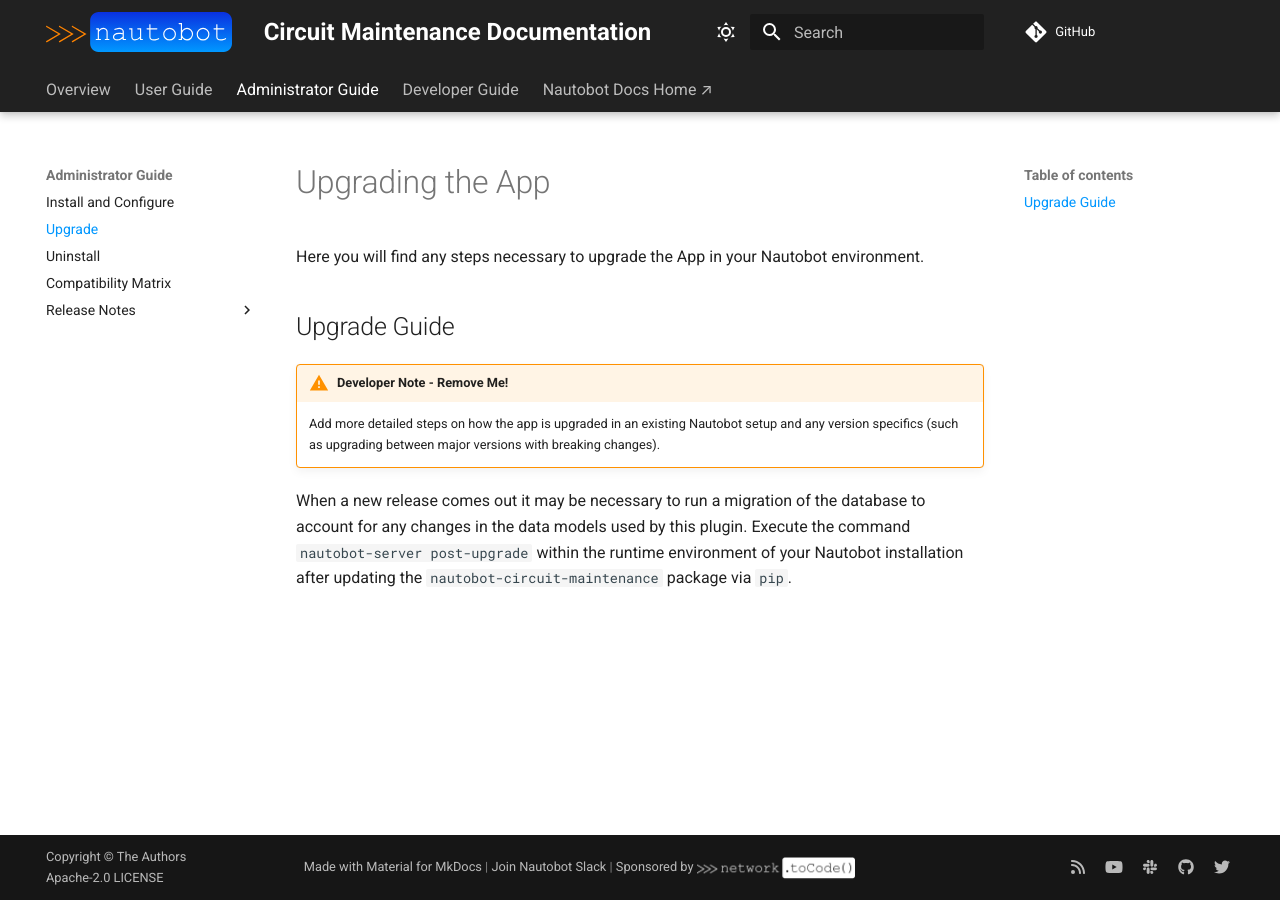
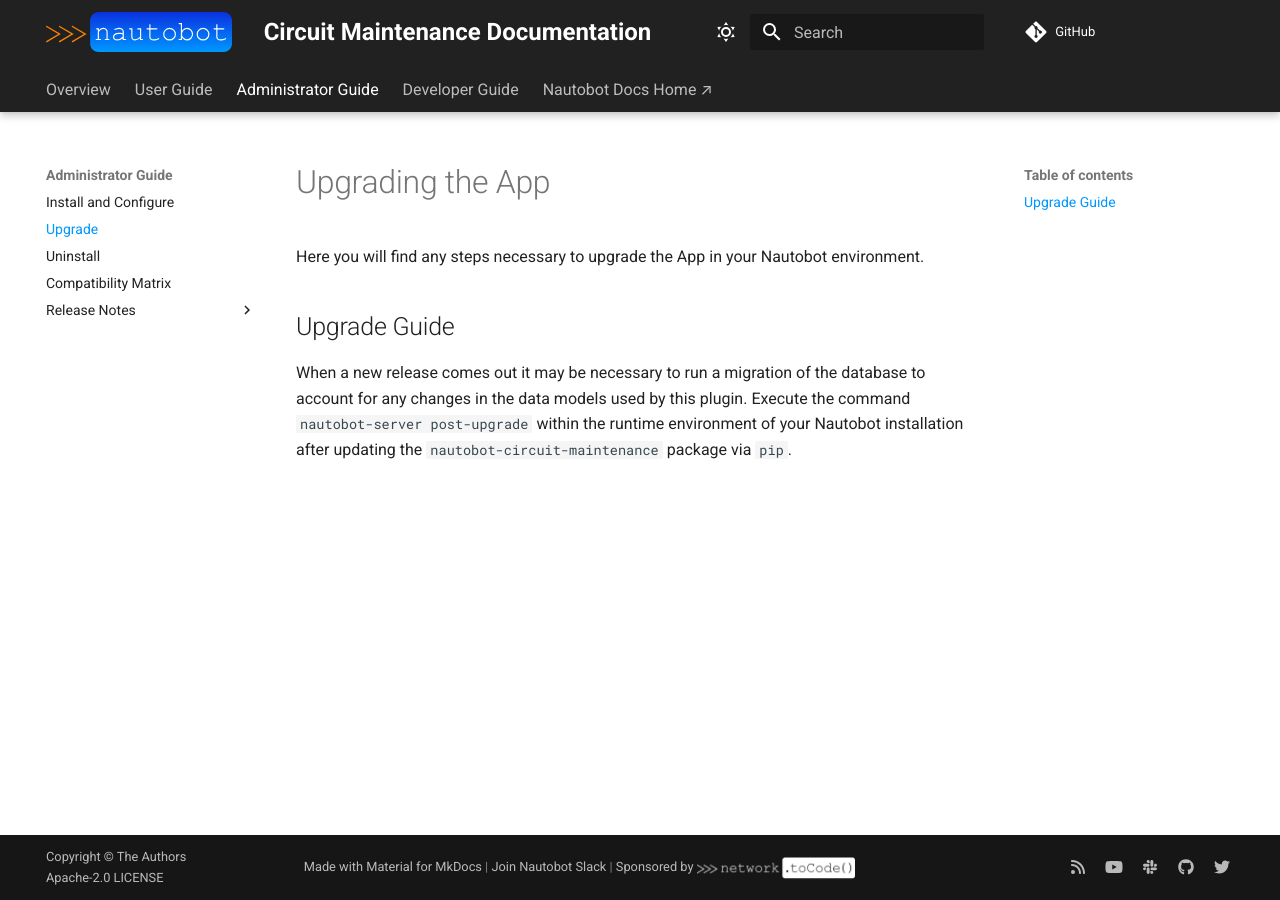
Before and after one commit to nautobot/nautobot-app-circuit-maintenance, an MkDocs documentation site: the page built from docs/admin/upgrade.md, in a window 1280 px wide. Built offline with MkDocs 1.6.1 and Material for MkDocs 9.7.7, drawn with Linux system fonts in a browser that asks for light colours; comment, search, counter and statistics services are not loaded.

Commit message:
update upgrade

```diff
--- a/docs/admin/upgrade.md
+++ b/docs/admin/upgrade.md
@@ -4,7 +4,4 @@
 
 ## Upgrade Guide
 
-!!! warning "Developer Note - Remove Me!"
-    Add more detailed steps on how the app is upgraded in an existing Nautobot setup and any version specifics (such as upgrading between major versions with breaking changes).
-
 When a new release comes out it may be necessary to run a migration of the database to account for any changes in the data models used by this plugin. Execute the command `nautobot-server post-upgrade` within the runtime environment of your Nautobot installation after updating the `nautobot-circuit-maintenance` package via `pip`.
```
